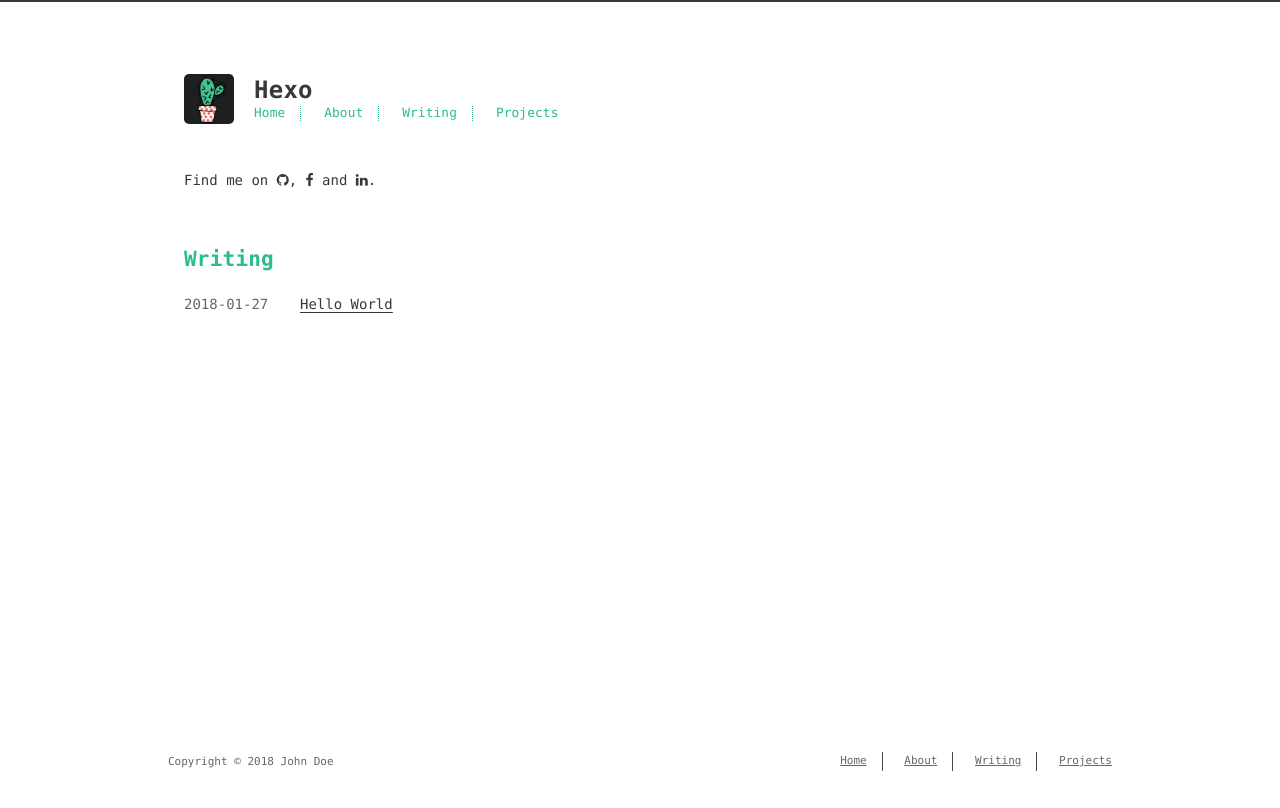
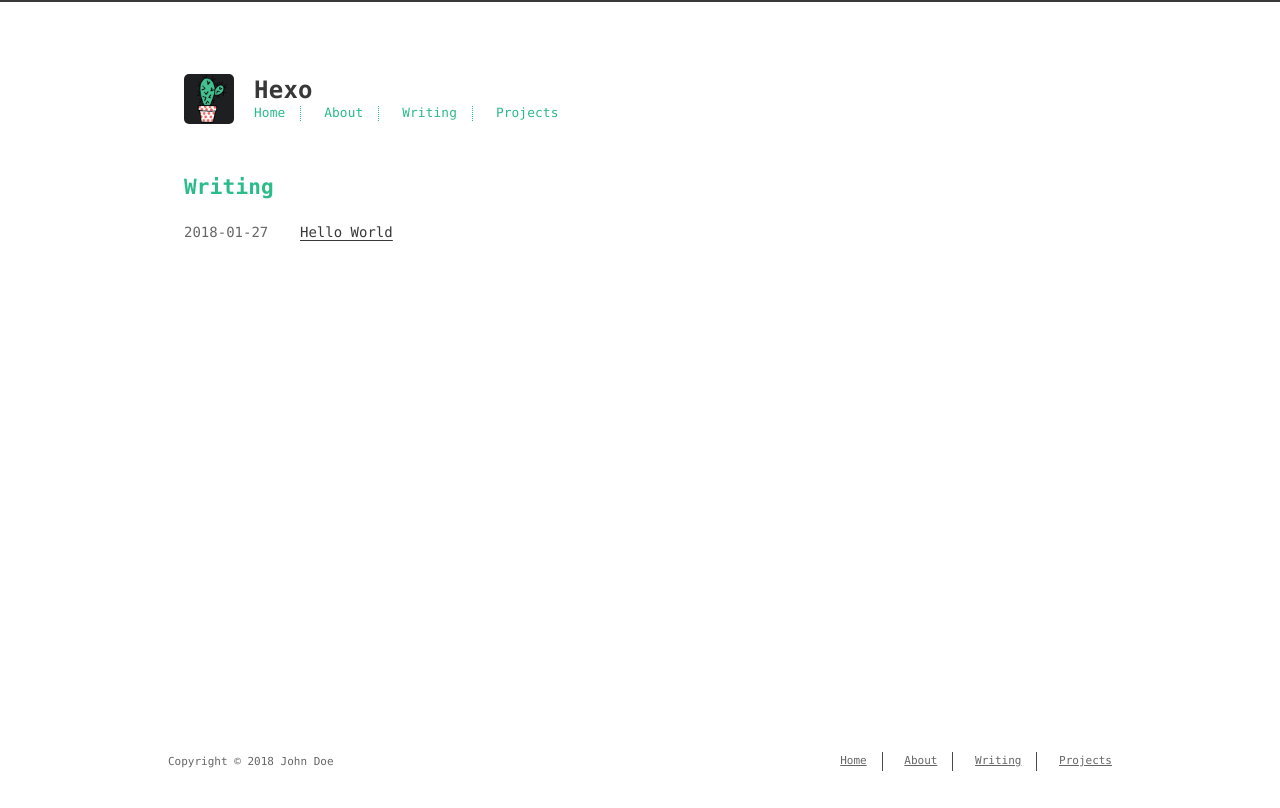
Before and after one commit to Cefency/Cefency.github.io, a plain HTML site: page index.html in a window 1280 px wide. Drawn offline with Linux system fonts and the light colour scheme.

Commit message:
Site updated: 2018-01-27 23:07:34

```diff
--- a/index.html
+++ b/index.html
@@ -66,7 +66,7 @@
 
         <li><a href="/posts/">Writing</a></li>
 
-        <li><a href="http://github.com/sergodeeva">Projects</a></li>
+        <li><a href="/">Projects</a></li>
 
     </ul>
   </div>
@@ -76,17 +76,6 @@
         <section id="about">
 
   <p style="display: inline">
-
-      Find me on
-      <ul id="socialinfo">
-
-          <li><a class="icon" target="_blank" href="http://github.com/sergodeeva"><i class="fa fa-github"></i></a></li>
-
-          <li><a class="icon" target="_blank" href="/"><i class="fa fa-facebook"></i></a></li>
-
-          <li><a class="icon" target="_blank" href="https://www.linkedin.com/in/natalyakosenko/"><i class="fa fa-linkedin"></i></a></li>
-
-      </ul>.
 
   </p>
 </section>
@@ -136,7 +125,7 @@
 
           <li><a href="/posts/">Writing</a></li>
 
-          <li><a href="http://github.com/sergodeeva">Projects</a></li>
+          <li><a href="/">Projects</a></li>
 
       </ul>
     </nav>
```
Also changed, not shown: 2018/01/27/hello-world/index.html (+3 -3 lines), archives/2018/01/index.html (+2 -2 lines), archives/2018/index.html (+2 -2 lines), archives/index.html (+2 -2 lines).
